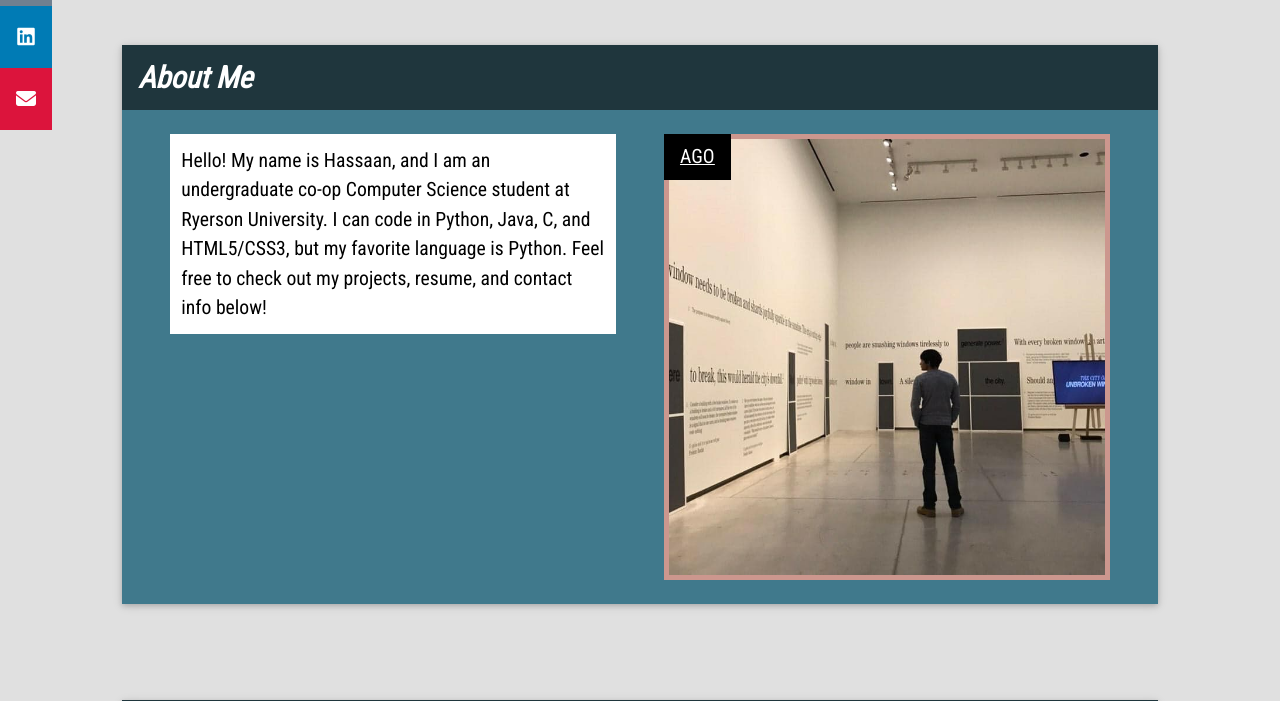
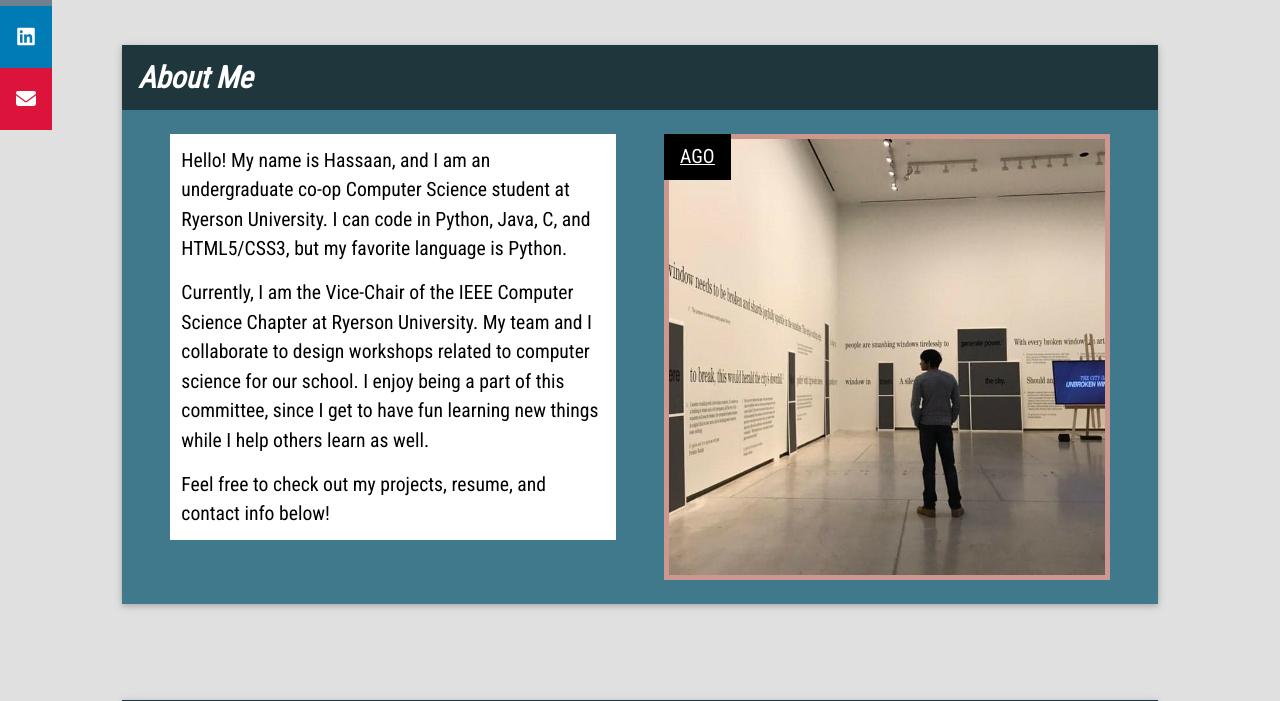
Before and after one commit to HassaanAbbasi/PersonalWebsite, a Flask app: page / in a window 1280 px wide. Shown: the part 363-1064 px from the top of the page. Run offline with Flask 2, Linux system fonts and the light colour scheme; some libraries are stand-ins or nearby versions.

Commit message:
Added content to about

```diff
--- a/templates/home.html
+++ b/templates/home.html
@@ -298,6 +298,11 @@
                     transform: scale3D(0, 0, 1);
         }
         }
+
+        .spacing {
+            display: block;
+            margin-bottom: 0.75em;
+            }
     </style>
 </head>
 
@@ -371,7 +376,13 @@
                                 Hello! My name is Hassaan, and I am an
                                 undergraduate co-op Computer Science
                                 student at Ryerson University. I can code in Python, Java, C, and HTML5/CSS3, but my
-                                favorite language is Python. Feel free to check out my projects, resume, and contact
+                                favorite language is Python.
+                                <span class="spacing"></span>
+                                Currently, I am the Vice-Chair of the IEEE Computer Science Chapter at Ryerson University.
+                                My team and I collaborate to design workshops related to computer science for our school.
+                                I enjoy being a part of this committee, since I get to have fun learning new things while I help others learn as well.
+                                <span class="spacing"></span>
+                                Feel free to check out my projects, resume, and contact
                                 info below!
                             </p>
                         </div>
```
